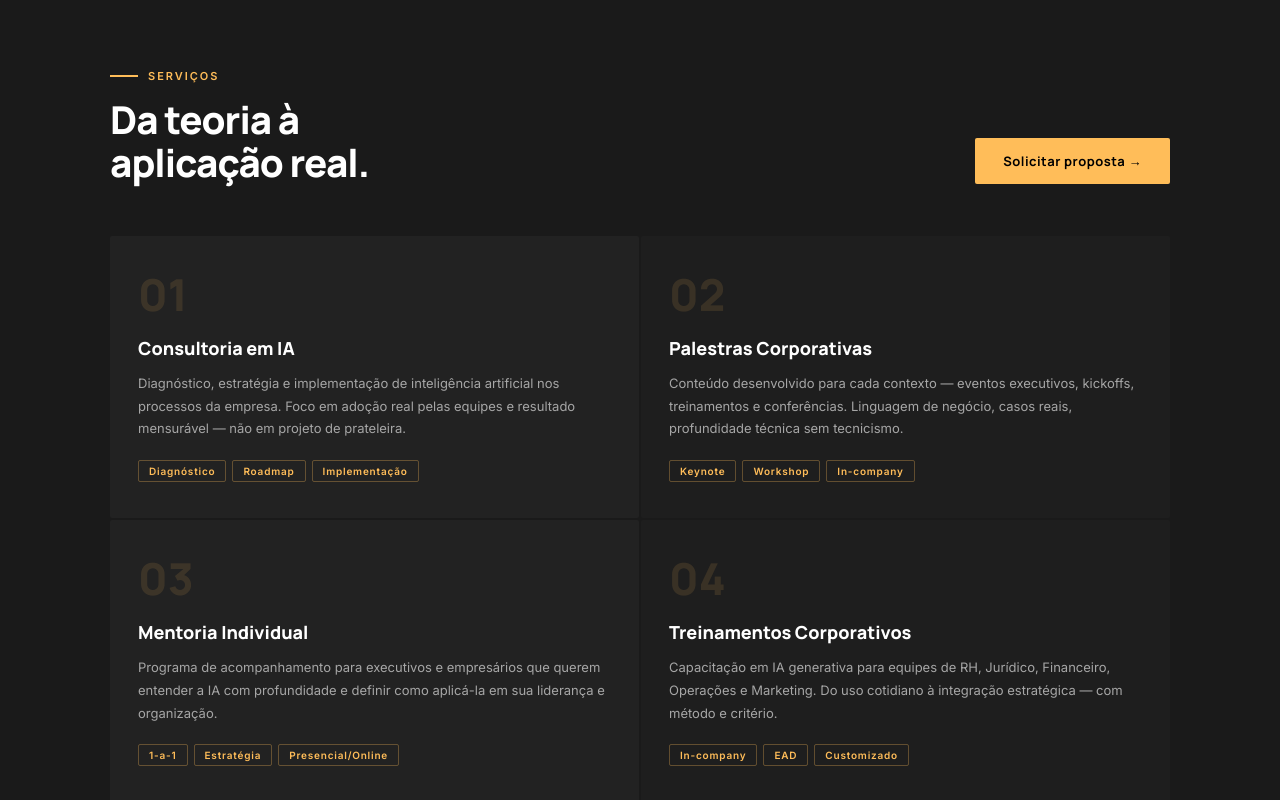
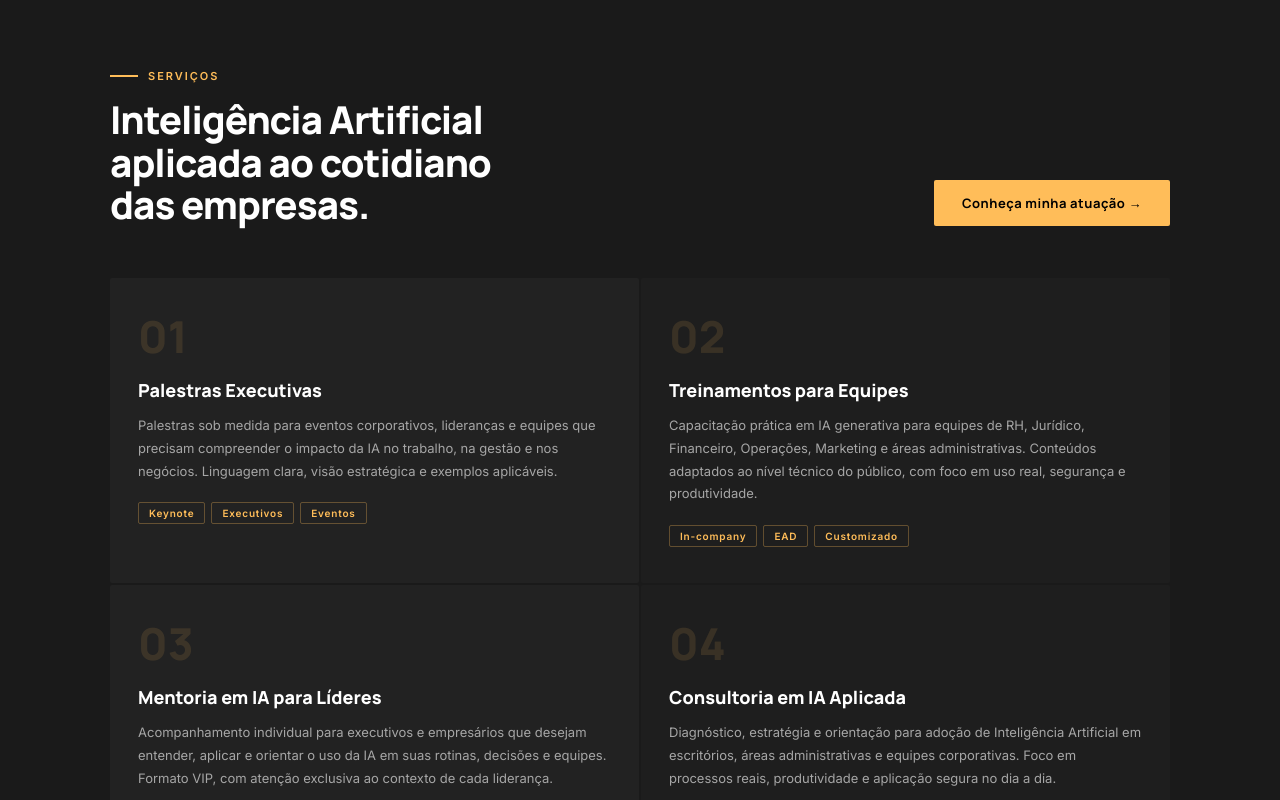
Before and after one commit to engenheiromazza/site-engenheiro-mazza, a React (Vite) app: page / in a window 1280 px wide. Shown: the part 1740-2540 px from the top of the page. Built offline with nearby package versions, Linux system fonts and the light colour scheme.

Commit message:
Update App.jsx

```diff
--- a/src/App.jsx
+++ b/src/App.jsx
@@ -241,10 +241,30 @@ function Sobre() {
 
 /* ── SERVIÇOS ── */
 const servicos = [
-  { num:"01", title:"Consultoria em IA", desc:"Diagnóstico, estratégia e implementação de inteligência artificial nos processos da empresa. Foco em adoção real pelas equipes e resultado mensurável — não em projeto de prateleira.", tags:["Diagnóstico","Roadmap","Implementação"] },
-  { num:"02", title:"Palestras Corporativas", desc:"Conteúdo desenvolvido para cada contexto — eventos executivos, kickoffs, treinamentos e conferências. Linguagem de negócio, casos reais, profundidade técnica sem tecnicismo.", tags:["Keynote","Workshop","In-company"] },
-  { num:"03", title:"Mentoria Individual", desc:"Programa de acompanhamento para executivos e empresários que querem entender a IA com profundidade e definir como aplicá-la em sua liderança e organização.", tags:["1-a-1","Estratégia","Presencial/Online"] },
-  { num:"04", title:"Treinamentos Corporativos", desc:"Capacitação em IA generativa para equipes de RH, Jurídico, Financeiro, Operações e Marketing. Do uso cotidiano à integração estratégica — com método e critério.", tags:["In-company","EAD","Customizado"] },
+  {
+    num:"01",
+    title:"Palestras Executivas",
+    desc:"Palestras sob medida para eventos corporativos, lideranças e equipes que precisam compreender o impacto da IA no trabalho, na gestão e nos negócios. Linguagem clara, visão estratégica e exemplos aplicáveis.",
+    tags:["Keynote","Executivos","Eventos"],
+  },
+  {
+    num:"02",
+    title:"Treinamentos para Equipes",
+    desc:"Capacitação prática em IA generativa para equipes de RH, Jurídico, Financeiro, Operações, Marketing e áreas administrativas. Conteúdos adaptados ao nível técnico do público, com foco em uso real, segurança e produtividade.",
+    tags:["In-company","EAD","Customizado"],
+  },
+  {
+    num:"03",
+    title:"Mentoria em IA para Líderes",
+    desc:"Acompanhamento individual para executivos e empresários que desejam entender, aplicar e orientar o uso da IA em suas rotinas, decisões e equipes. Formato VIP, com atenção exclusiva ao contexto de cada liderança.",
+    tags:["1:1","Estratégia","Liderança"],
+  },
+  {
+    num:"04",
+    title:"Consultoria em IA Aplicada",
+    desc:"Diagnóstico, estratégia e orientação para adoção de Inteligência Artificial em escritórios, áreas administrativas e equipes corporativas. Foco em processos reais, produtividade e aplicação segura no dia a dia.",
+    tags:["Diagnóstico","Roadmap","Adoção prática"],
+  },
 ];
 
 function Servicos() {
@@ -256,10 +276,10 @@ function Servicos() {
           <div>
             <div className="section-label">Serviços</div>
             <h2 style={{ fontSize:"clamp(26px,3vw,44px)", letterSpacing:"-1px", color:C.white, lineHeight:1.1 }}>
-              Da teoria à<br />aplicação real.
+              Inteligência Artificial<br />aplicada ao cotidiano<br />das empresas.
             </h2>
           </div>
-          <a href="#contato" className="btn-primary">Solicitar proposta →</a>
+          <a href="#contato" className="btn-primary">Conheça minha atuação →</a>
         </div>
         <div style={{ display:"grid", gridTemplateColumns:"repeat(2,1fr)", gap:"2px" }}>
           {servicos.map((s, i) => (
```
